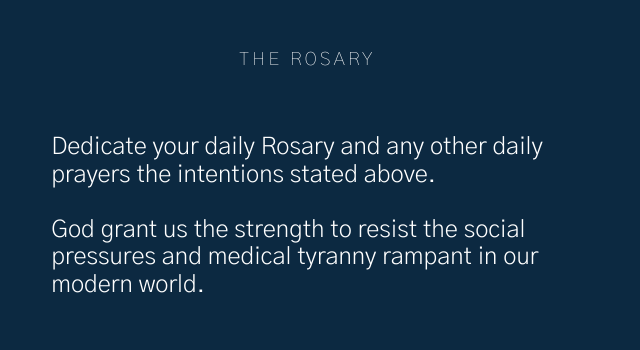
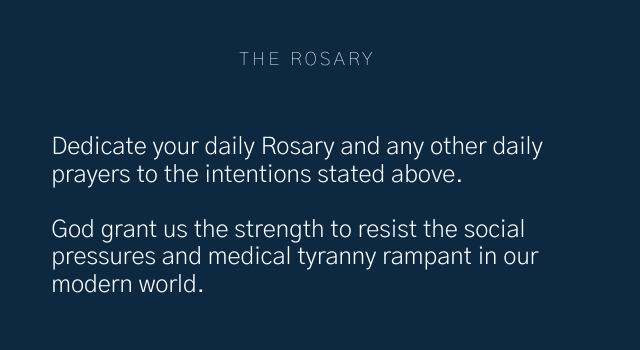
Before and after one commit to isaacdpierce/immaculate-militia, a Gatsby site: page / in a window 1280 px wide. Shown: the part 1400-1750 px from the top of the page, 0-640 px from the left. Built offline with nearby package versions, Linux system fonts and the light colour scheme; Gatsby itself is replaced by a stand-in of ours.

Commit message:
Changes text content

```diff
--- a/src/pages/index.js
+++ b/src/pages/index.js
@@ -115,7 +115,7 @@ const IndexPage = () => {
           If possible, attend daily Holy Mass and offer the intentions stated above to the Precious Body, Blood and Divinity of Our Lord in the Blessed Sacrament at the moment of consecration.
           </p>
           <h3 style={headingStyles}>The Rosary</h3>
-          <p style={paragraphStyles}>Dedicate your daily Rosary and any other daily prayers the intentions stated above.
+          <p style={paragraphStyles}>Dedicate your daily Rosary and any other daily prayers to the intentions stated above.
           <br />
           <br />
           God grant us the strength to resist the social pressures and medical tyranny rampant in our modern world.
```
